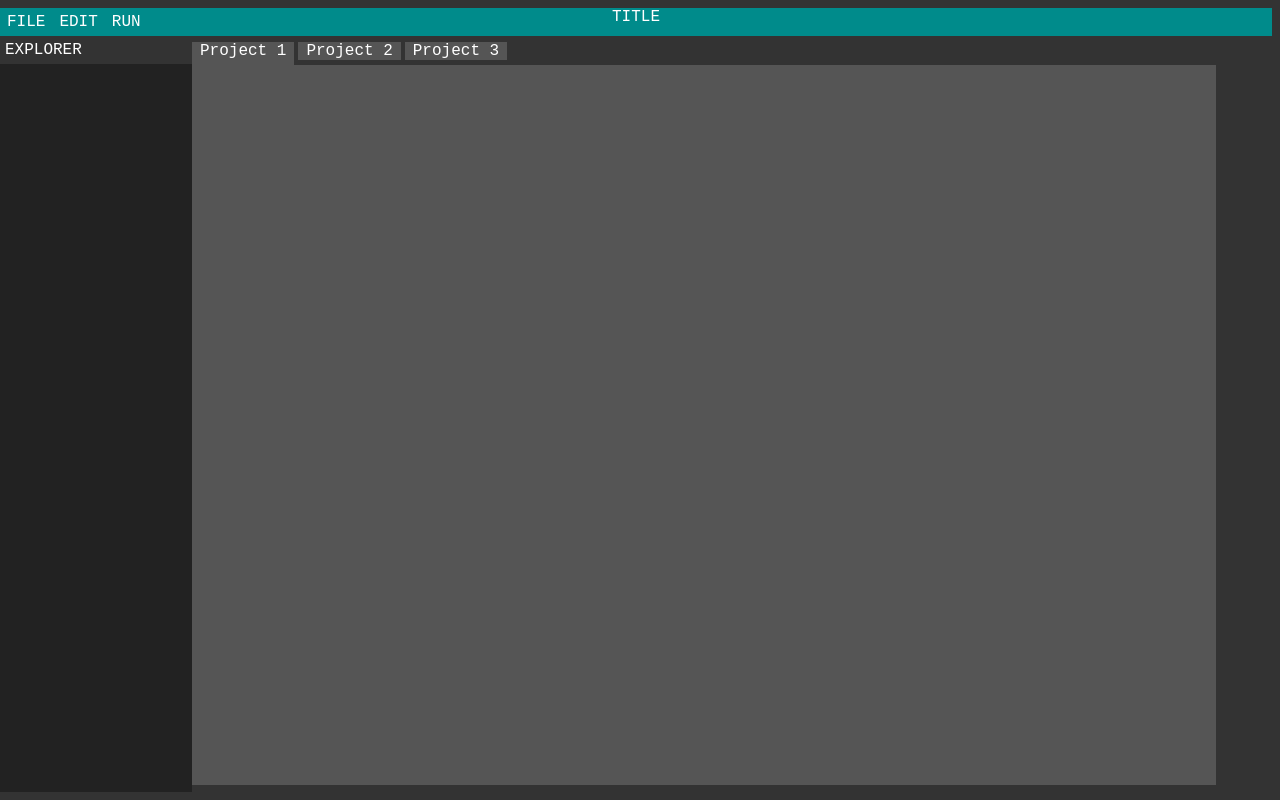
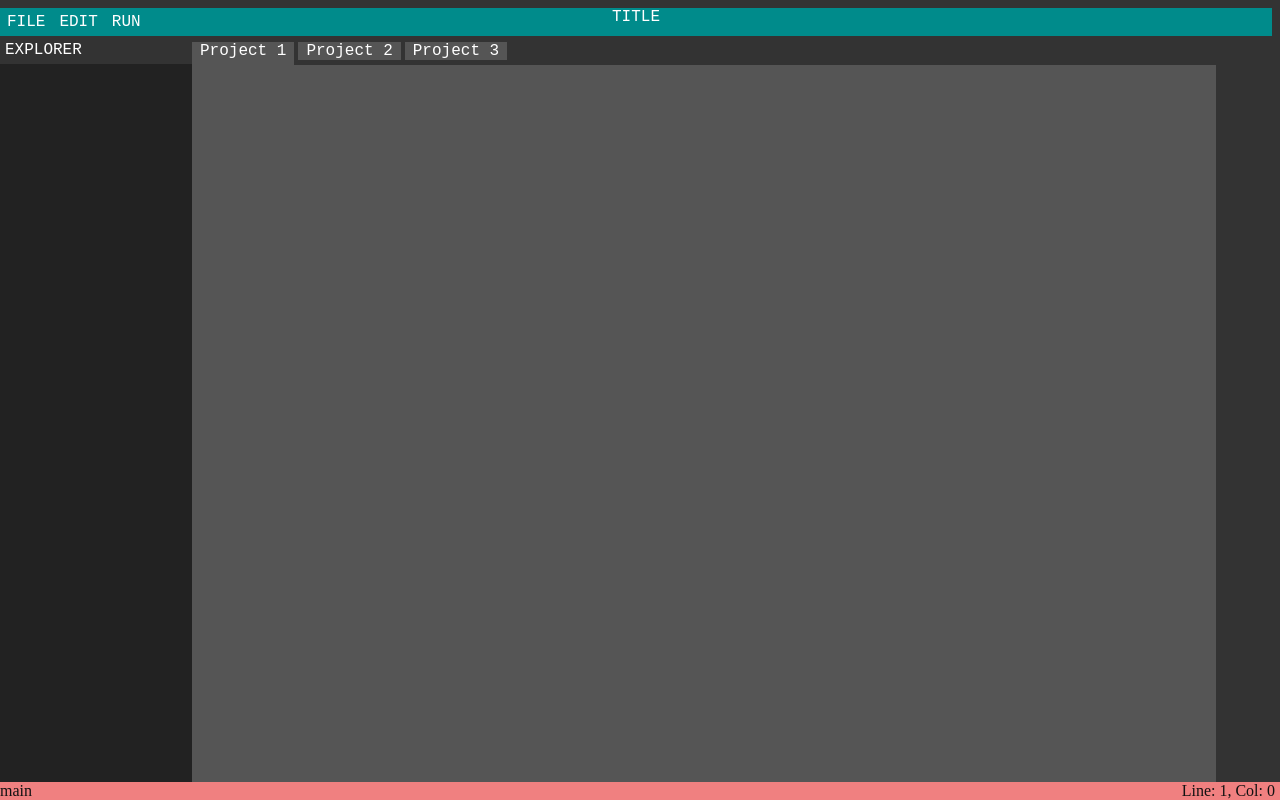
Before and after one commit to thom8047/TextEditor, a plain HTML site: page index.html in a window 1280 px wide. Drawn offline with nearby package versions, Linux system fonts and the light colour scheme.

Commit message:
Updated css and some extra code to update the line and col

```diff
--- a/index.css
+++ b/index.css
@@ -165,14 +165,13 @@ body {
   }
 
   #footer {
-    margin: 0;
     background-color:lightcoral;
+    color: #111;
     width: 100vw;
+    display: inline-block;
   }
 
   #footer #footer-data {
     float: right;
-    margin: 0;
-    background-color:lightcoral;
-    width: 100vw;
+    margin-right: 5px;
   }
--- a/index.html
+++ b/index.html
@@ -70,7 +70,7 @@
     </body>
 
     <footer>
-        <div id="footer"><span id="footer-data"></span></div>
+        <div id="footer">main<span id="footer-data">Line: 1, Col: 0</span></div>
     </footer>
 
 </html>
```
